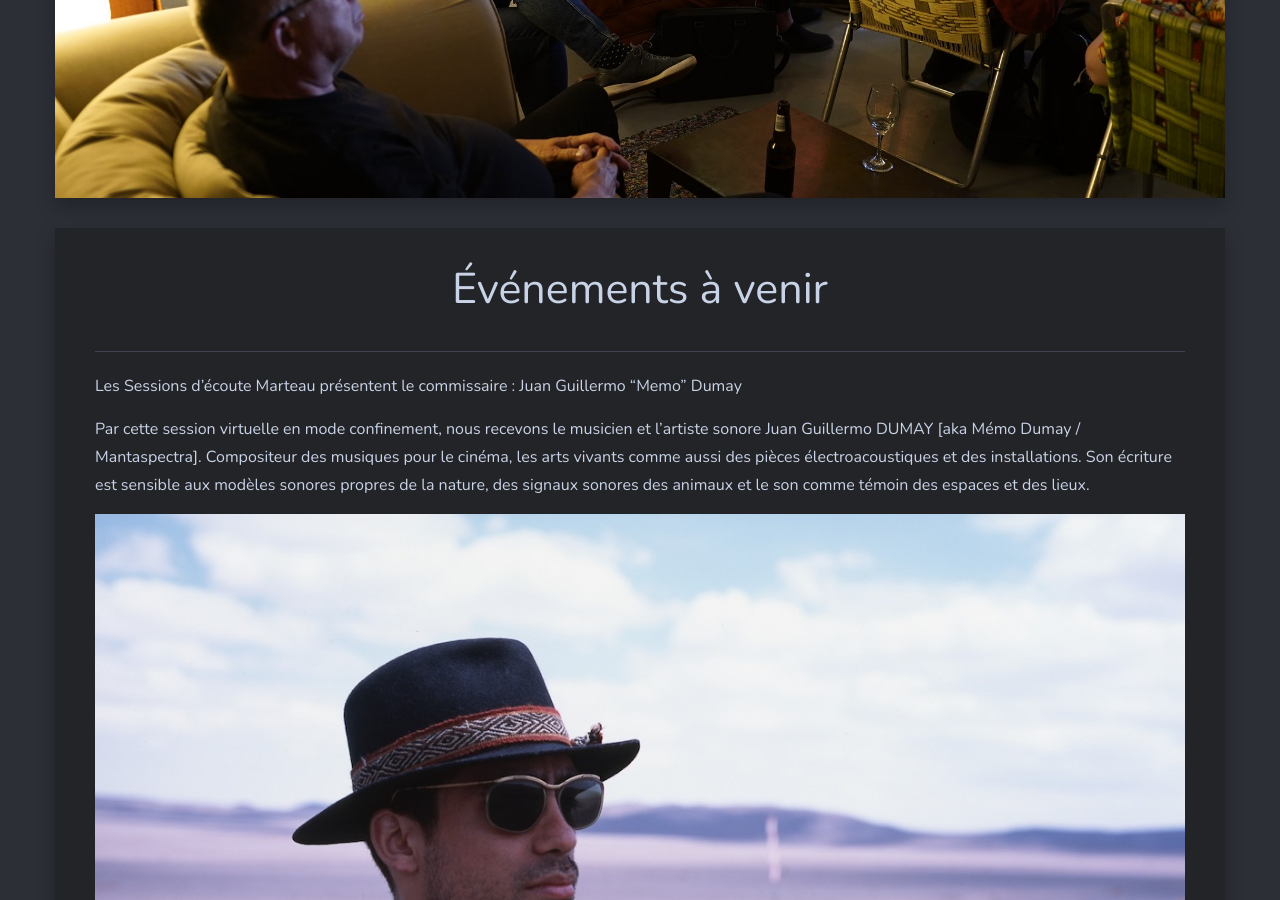
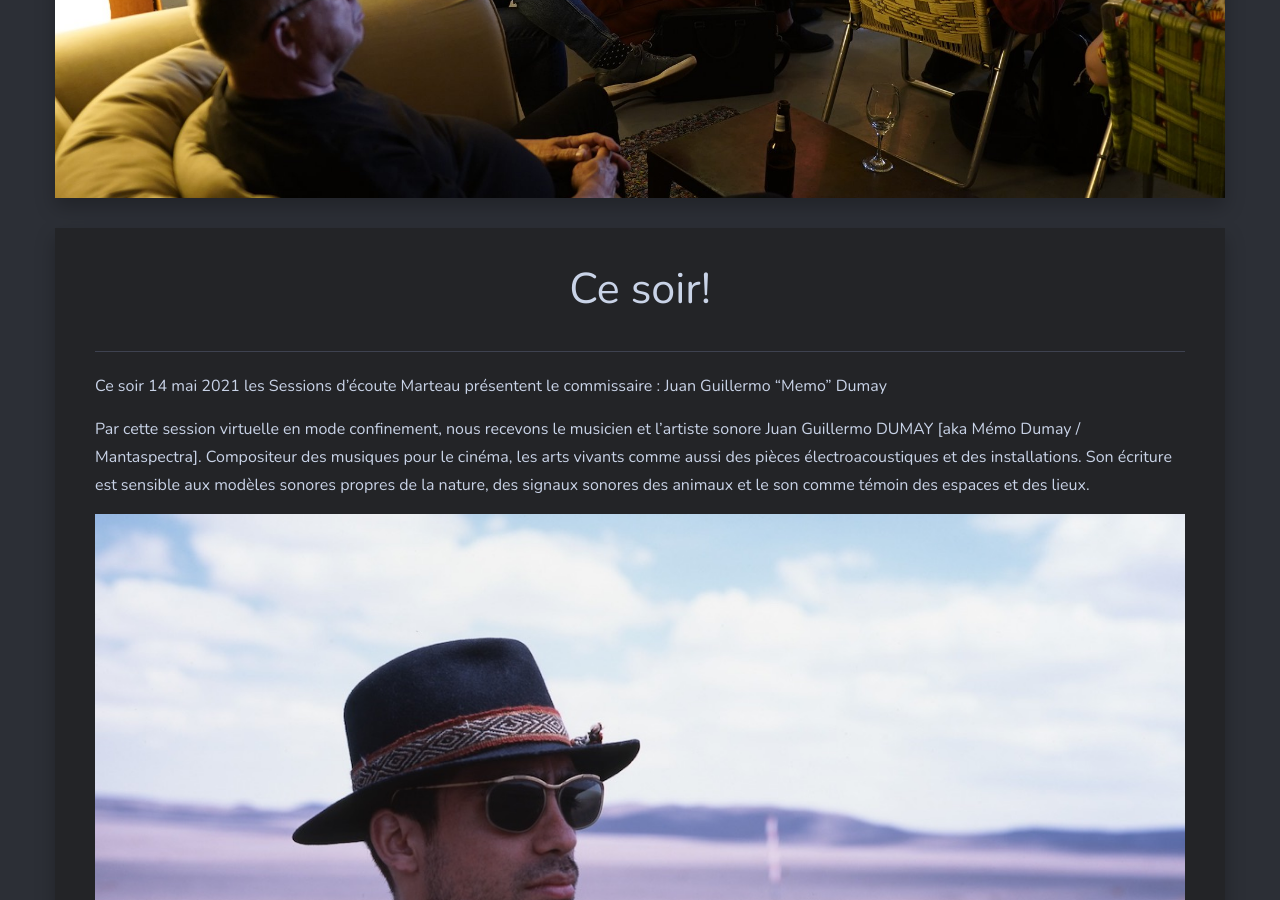
Before and after one commit to sessions-marteau/sessions-marteau-2.github.io, a Jekyll site: the page built from _pages/evenement-a-venir.md, in a window 1280 px wide and 900 px high, scrolled down 497 px. Built offline with Jekyll 4.4.1, drawn with Linux system fonts in a browser that asks for light colours; nearby versions of some CDN libraries.

Commit message:
Update evenement-a-venir.md
added ce soir!

```diff
--- a/_pages/evenement-a-venir.md
+++ b/_pages/evenement-a-venir.md
@@ -1,12 +1,12 @@
 ---
 layout: post
-title: Événements à venir
+title: Ce soir!
 image: 2nd-SM_850204525888274432_o.jpg
 permalink: /evenement-a-venir/
 dropdown: true
 ---
 
-Les Sessions d'écoute Marteau présentent le commissaire : Juan Guillermo “Memo” Dumay
+Ce soir 14 mai 2021 les Sessions d'écoute Marteau présentent le commissaire : Juan Guillermo “Memo” Dumay
 
 
 Par cette session virtuelle en mode confinement, nous recevons le musicien et l'artiste sonore Juan Guillermo DUMAY [aka Mémo Dumay / Mantaspectra]. Compositeur des musiques pour le cinéma, les arts vivants comme aussi des pièces électroacoustiques et des installations. Son écriture est sensible aux modèles sonores propres de la nature, des signaux sonores des animaux et le son comme témoin des espaces et des lieux.
```
